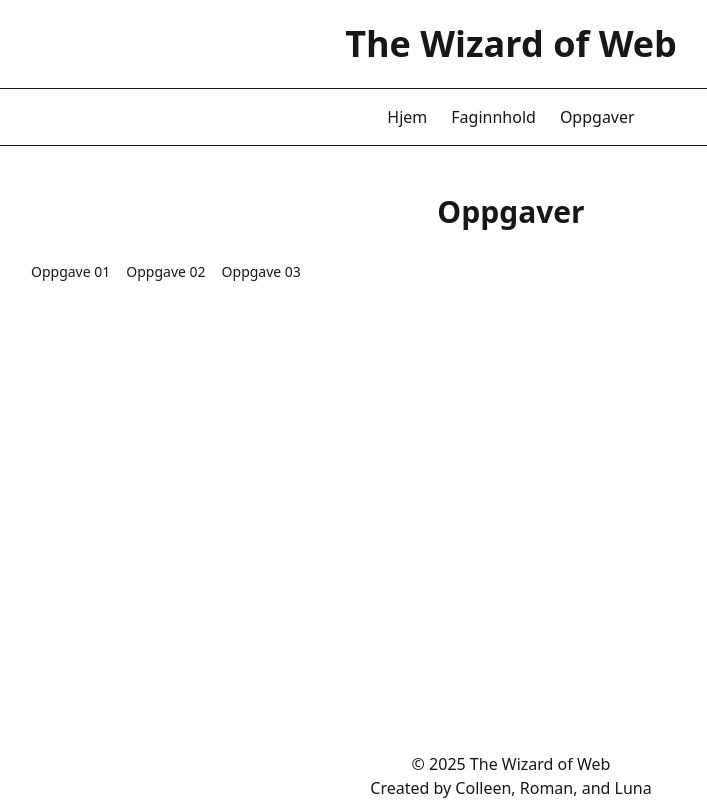
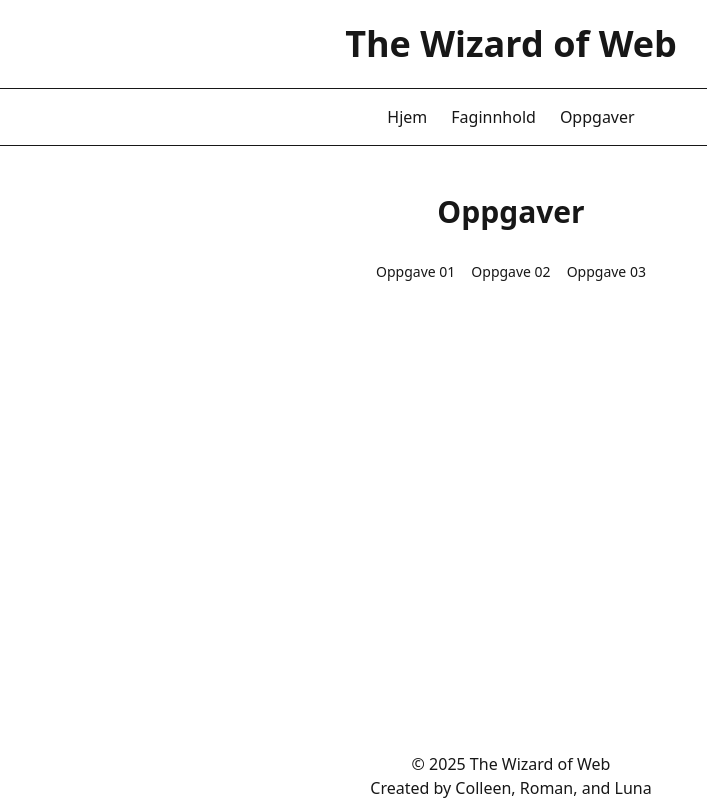
Before and after one commit to brolun/arbeidskrav02-emne06-ga, a Next.js app: page /oppgaver in a window 1280 px wide. Shown: the whole page, without its empty margins (129-836 px from the left). Built offline with nearby package versions, Linux system fonts and the light colour scheme.

Commit message:
create drop-down menu

```diff
--- a/app/components/SidebarLayout.tsx
+++ b/app/components/SidebarLayout.tsx
@@ -28,7 +28,7 @@ export default function SidebarLayout({
     return (
       <>
         <h2 className="text-center">{heading}</h2>
-        <nav className="flex gap-4 mt-0 mb-4 text-sm">
+        <nav className="flex gap-4 mt-0 mb-4 text-sm justify-center">
           {links.map((link) => (
             <Link key={link.href} href={link.href}>
               {link.label}
--- a/app/faginnhold/layout.tsx
+++ b/app/faginnhold/layout.tsx
@@ -1,16 +1,15 @@
 "use client";
 import { ReactNode } from "react";
 import SidebarLayout from "../components/SidebarLayout";
-
-const links = [
-  { href: "/faginnhold/emne01", label: "Emne 01" },
-  { href: "/faginnhold/emne02", label: "Emne 02" },
-  { href: "/faginnhold/emne03", label: "Emne 03" },
-];
+import { faginnholdLinks } from "../components/NavLinks";
 
 export default function Layout({ children }: { children: ReactNode }) {
   return (
-    <SidebarLayout heading="Faginnhold" links={links} basePath="/faginnhold">
+    <SidebarLayout
+      heading="Faginnhold"
+      links={faginnholdLinks}
+      basePath="/faginnhold"
+    >
       {children}
     </SidebarLayout>
   );
--- a/app/layout.tsx
+++ b/app/layout.tsx
@@ -2,6 +2,7 @@ import type { Metadata } from "next";
 import { Geist, Geist_Mono } from "next/font/google";
 import "./globals.css";
 import Link from "next/link";
+import { navLinks } from "./components/NavLinks";
 
 const geistSans = Geist({
   variable: "--font-geist-sans",
@@ -33,9 +34,33 @@ export default function RootLayout({
             The Wizard of Web
           </h1>
           <nav className="flex justify-center gap-6 border-b border-t text-l py-4">
-            <Link href="/">Hjem</Link>
-            <Link href="/faginnhold">Faginnhold</Link>
-            <Link href="/oppgaver">Oppgaver</Link>
+            {navLinks.map((link) =>
+              link.children ? (
+                <div key={link.href} className="relative group">
+                  <Link href={link.href} className="cursor-pointer">
+                    {link.label}
+                  </Link>
+                  <div
+                    className="absolute left-0 top-full w-40 border rounded shadow-lg hidden group-hover:block z-10"
+                    style={{ background: "var(--background)" }}
+                  >
+                    {link.children.map((child) => (
+                      <Link
+                        key={child.href}
+                        href={child.href}
+                        className="block px-4 py-2 hover:bg-gray-800"
+                      >
+                        {child.label}
+                      </Link>
+                    ))}
+                  </div>
+                </div>
+              ) : (
+                <Link key={link.href} href={link.href}>
+                  {link.label}
+                </Link>
+              )
+            )}
           </nav>
         </header>
         <main className="px-4 md:px-8 py-8 mx-auto max-w-5xl w-full">
--- a/app/oppgaver/layout.tsx
+++ b/app/oppgaver/layout.tsx
@@ -1,16 +1,15 @@
 "use client";
 import { ReactNode } from "react";
 import SidebarLayout from "../components/SidebarLayout";
-
-const links = [
-  { href: "/oppgaver/oppgave01", label: "Oppgave 01" },
-  { href: "/oppgaver/oppgave02", label: "Oppgave 02" },
-  { href: "/oppgaver/oppgave03", label: "Oppgave 03" },
-];
+import { oppgaverLinks } from "../components/NavLinks";
 
 export default function Layout({ children }: { children: ReactNode }) {
   return (
-    <SidebarLayout heading="Oppgaver" links={links} basePath="/oppgaver">
+    <SidebarLayout
+      heading="Oppgaver"
+      links={oppgaverLinks}
+      basePath="/oppgaver"
+    >
       {children}
     </SidebarLayout>
   );
```
